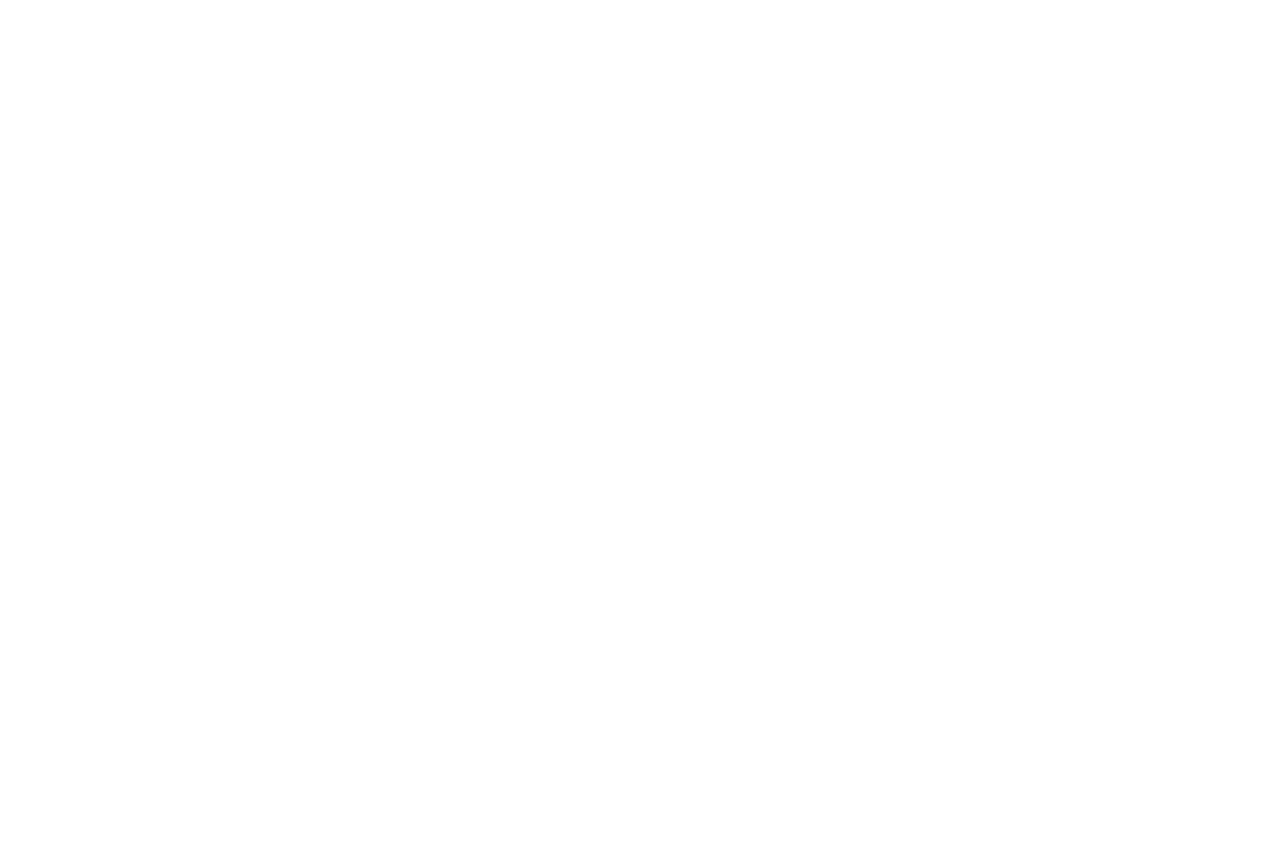
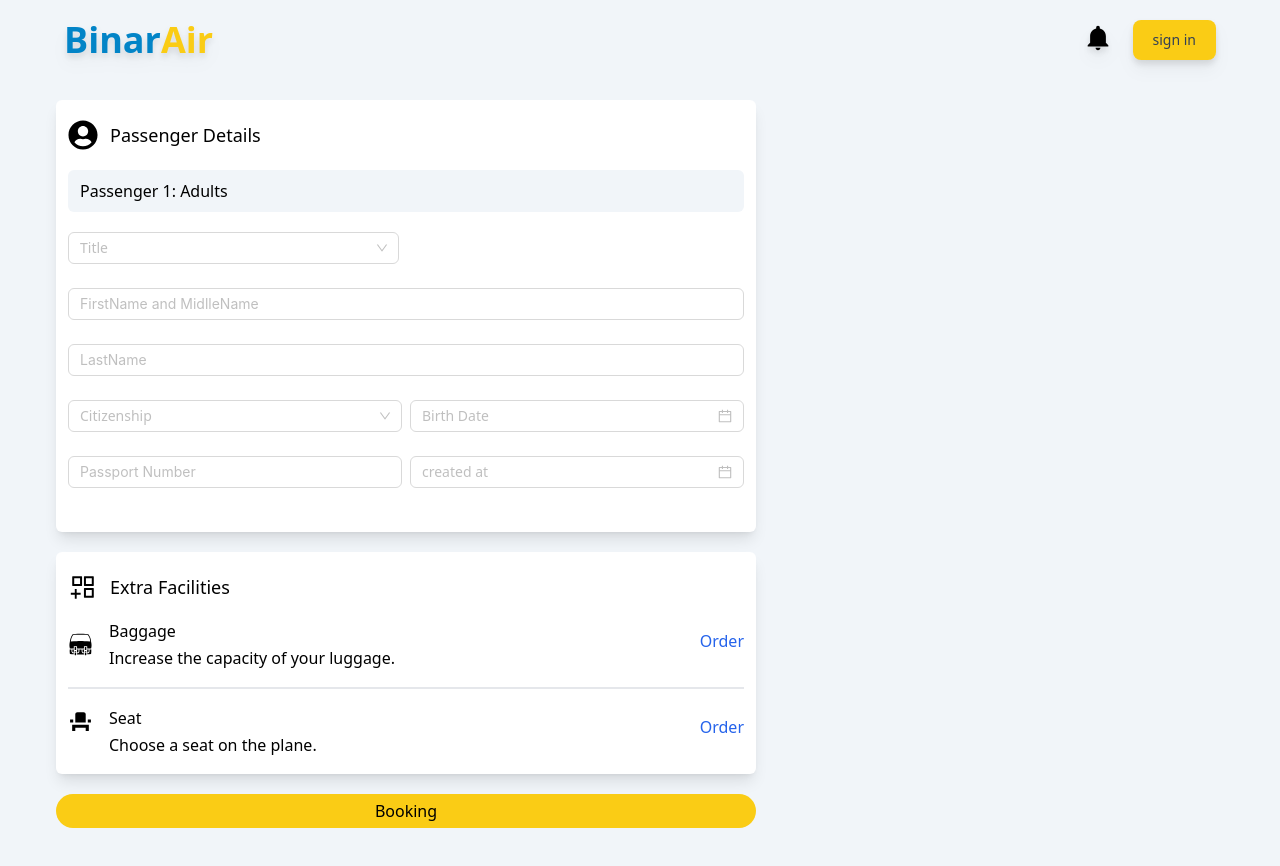
Before and after one commit to ayuapry/eflight-capstoneproject, a React (Create React App) app: page /Booking in a window 1280 px wide. Before the commit this address had no page. Shown: the top 866 px of the page. Before the commit the page ends 800 px from the top, so only its background shows below. Built offline with nearby package versions, Linux system fonts and the light colour scheme.

Commit message:
add booking page

```diff
--- a/src/components/ButtonPrimary.js
+++ b/src/components/ButtonPrimary.js
@@ -9,7 +9,7 @@
     // > {props.title} </Button>
     <button
       type="submit"
-      className="w-full text-slate-700 font-medium bg-yellow-400 hover:bg-yellow-300 focus:outline-none focus:ring-2 focus:ring-[#FFE69A] rounded-full text-sm px-5 py-2.5 text-center"
+      className="w-full text-slate-700 font-medium bg-yellow-400 hover:bg-yellow-300 focus:outline-none focus:ring-2 focus:ring-[#FFE69A] rounded-lg text-sm px-5 py-2.5 text-center"
       onClick={props.click}
     >
       {props.title}
--- a/src/components/Card.jsx
+++ b/src/components/Card.jsx
@@ -95,7 +95,7 @@
 
 
   return (
-    <div className='bg-slate-50 pt-10 pb-10'>
+    <div className='bg-slate-5 pb-10'>
         <div className='CardWrap bg-sky-500 mx-[2rem] md:mx-[4rem] my-[1rem] md:my-[3rem] rounded-xl'>
 
             <div className='TitleCard flex flex-row items-center px-[1.5rem] md:px-[3rem] py-[2rem] md:py-[2rem]'>
--- a/src/index.js
+++ b/src/index.js
@@ -9,6 +9,7 @@
 import Login from "./pages/Login";
 import Detail from "./pages/Detail";
 import { HistoryPage } from "./pages/HistoryPage";
+import { BookingPage } from "./pages/BookingPage";
 
 const root = ReactDOM.createRoot(document.getElementById("root"));
 root.render(
@@ -21,6 +22,7 @@
         <Route path="/Login" element={<Login/>} />
         <Route path="/Detail" element={<Detail/>} />
         <Route path="/history" element={<HistoryPage/>} />
+        <Route path="/Booking" element={<BookingPage />} />
       </Routes>
   </BrowserRouter>
 );
--- /dev/null
+++ b/src/pages/BookingPage.jsx
@@ -0,0 +1,166 @@
+import React from 'react'
+import { Navbar } from '../components/Navbar'
+import { FaUserCircle} from 'react-icons/fa'
+import { Select, Form, Input, DatePicker } from 'antd';
+import { GiHandBag} from 'react-icons/gi'
+import { AiOutlineAppstoreAdd } from 'react-icons/ai'
+import { MdEventSeat} from 'react-icons/md'
+import ButtonPrimary from '../components/ButtonPrimary';
+
+export const BookingPage = () => {
+    const onFinish = (values) => {
+        console.log(values);
+      };
+      const onChange = (value) => {
+        console.log(`selected ${value}`);
+      };
+      const onSearch = (value) => {
+        console.log('search:', value);
+      };
+
+      const validateMessages = {
+        required: '${label} is required!',
+        types: {
+          email: '${label} is not a valid email!',
+          number: '${label} is not a valid number!',
+        },
+        number: {
+          range: '${label} must be between ${min} and ${max}',
+        },
+      };
+
+    return (
+    <div className='bg-slate-100'>
+        <Navbar />
+        <div className='py-[100px] mx-5 md:mx-14'>
+            <div className=' bg-white shadow-lg rounded-md py-5 px-3 md:w-[700px]'>
+                <div className='flex items-center gap-3'>
+                    <FaUserCircle size={30} />
+                    <div className='text-lg'>Passenger Details</div>
+                </div>
+                <div className='bg-slate-100 rounded-md'>
+                    <p className=' mt-5 py-3 px-3'>Passenger 1: Adults</p>
+                </div>
+                <div className='pt-1'>
+                    <Form onFinish={onFinish} validateMessages={validateMessages}>
+                        <Form.Item style={{width:'49%'}} >
+                            <Select placeholder='Title'>
+                                <Select.Option value="Mr.">Mr.</Select.Option>
+                                <Select.Option value="Mrs.">Mrs.</Select.Option>
+                                <Select.Option value="Ms.">Ms.</Select.Option>
+                            </Select>
+                        </Form.Item>
+                        {/* <div className='flex gap-2'> */}
+                            <Form.Item
+                                name={['FirstName']}
+                                rules={[
+                                    {
+                                    required: true,
+                                    },
+                                ]}
+                                >
+                                <Input placeholder="FirstName and MidlleName" />
+                            </Form.Item>
+                            <Form.Item
+                                name={['LastName']}
+                                rules={[
+                                    {
+                                    required: true,
+                                    },
+                                ]}
+                                >
+                                <Input placeholder="LastName" />
+                            </Form.Item>
+                        {/* </div> */}
+                        <div className='flex gap-2'>
+                            <Form.Item style={{width:'50%'}}>
+                                <Select
+                                    showSearch
+                                    placeholder="Citizenship       "
+                                    optionFilterProp="children"
+                                    onChange={onChange}
+                                    onSearch={onSearch}
+                                    filterOption={(input, option) =>
+                                    (option?.label ?? '').toLowerCase().includes(input.toLowerCase())
+                                    }
+                                    options={[
+                                    {
+                                        value: 'Indonesia',
+                                        label: 'Indonesia',
+                                    },
+                                    {
+                                        value: 'Germany',
+                                        label: 'Germany',
+                                    },
+                                    {
+                                        value: 'England',
+                                        label: 'England',
+                                    },
+                                    ]}
+                                    />
+                            </Form.Item>
+                            <Form.Item style={{width:'50%'}} name={['birthdate']}  >
+                                <DatePicker style={{width:'100%'}} placeholder='Birth Date' />
+                            </Form.Item>
+                        </div>
+                        <div className='flex gap-2'>
+                        <Form.Item
+                           style={{width:'50%'}}
+                            name={['pasport_number']}
+                            rules={[
+                                {
+                                required: true,
+                                },
+                            ]}
+                            >
+                            <Input placeholder="Passport Number" />
+                        </Form.Item>
+                        <Form.Item
+                            style={{width:'50%'}}
+                            name={['created_at']}>
+                            <DatePicker style={{width:'100%'}} placeholder='created at' />
+                        </Form.Item>
+                        </div>
+                    </Form>
+                </div>
+            </div>
+
+            <div className='bg-white shadow-lg rounded-md mt-5 py-5 px-3 md:w-[700px]'>
+                <div className='flex items-center gap-3'>
+                    <AiOutlineAppstoreAdd size={30} />
+                    <div className='text-lg'>Extra Facilities</div>
+                </div>
+                <div  className='mt-5'>
+                    <div className='flex justify-between items-center pb-5 border-b-2'>
+                        <div className='flex justify-between items-center gap-4'>
+                        <GiHandBag size={25} />
+                        <div className='flex justify-between items-center'>
+                            <div>
+                                <h1>Baggage</h1>
+                                <span className='font-light'>Increase the capacity of your luggage.</span>
+                            </div>
+                        </div>
+                        </div>
+                        <h3 className='text-blue-600 hover:text-blue-400 cursor-pointer'>Order</h3>
+                    </div>
+
+                    <div className='flex gap-4 justify-between mt-5 items-center'>
+                        <div className='flex gap-4'>
+                        <MdEventSeat size={25} />
+                        <div>
+                            <h1>Seat</h1>
+                            <span className='font-light'>Choose a seat on the plane.</span>
+                        </div>
+                        </div>
+                        <h3 className='text-blue-600 hover:text-blue-400 cursor-pointer'>Order</h3>
+                    </div>
+                </div>
+            </div>
+            <div className='mt-5'>
+                <button className='md:w-[700px] bg-yellow-400 hover:bg-yellow-300 py-2 rounded-full '>Booking</button>
+                {/* <ButtonPrimary type="submit" title="Booking Now"/>  */}
+            </div>
+        </div>
+    </div>
+  )
+}
--- a/src/pages/Detail.jsx
+++ b/src/pages/Detail.jsx
@@ -42,7 +42,7 @@
         </div>
         <div className='w-fit'>
         <h1 className='font-bold text-lg'>Rp. 2.500.000 / <span className='text-sm font-normal'>org</span></h1>
-        <ButtonPrimary title="Beli Sekarang" click={()=>navigate('/')} />
+        <ButtonPrimary title="Beli Sekarang" click={()=>navigate('/booking')} />
         </div>
         </div>
         <Tab.Group>
```
